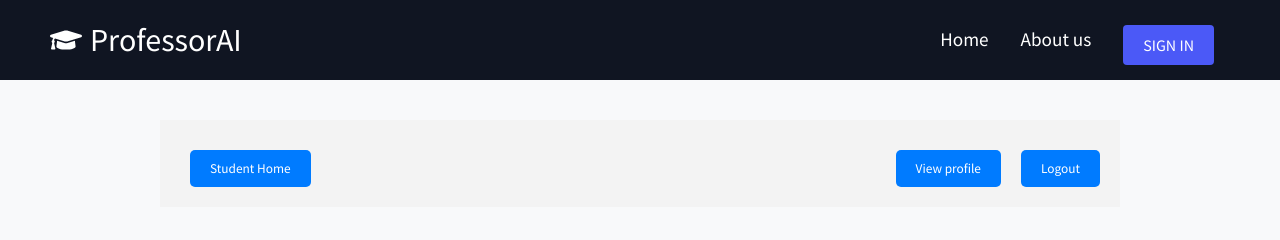
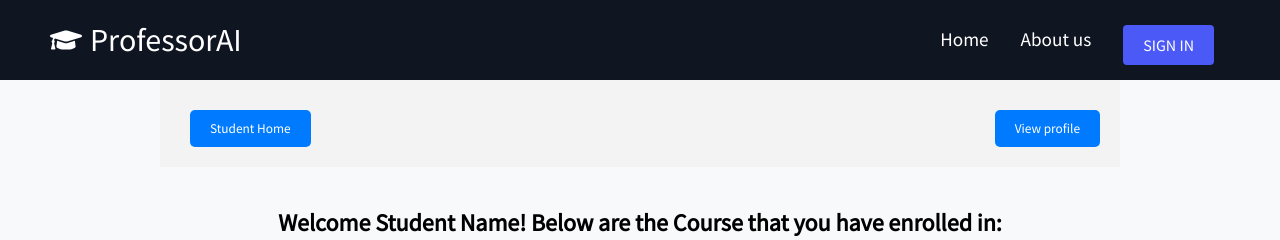
Before and after one commit to darshcloud/MastersProject_ProfessorAI, a React (Create React App) app in the folder frontend/: page /viewcourses in a window 1280 px wide. Shown: the top 240 px of the page. Built offline with nearby package versions, Linux system fonts and the light colour scheme.

Commit message:
Minor UI changes and removed test sample chatbot

```diff
--- a/frontend/src/pages/studentpage/Course.js
+++ b/frontend/src/pages/studentpage/Course.js
@@ -14,7 +14,7 @@ const Course = () => {
         <button>Student Home</button> {/* Changed text to match screenshot */}
         <div className="right-menu">
           <button>View profile</button>
-          <button>Logout</button>
+          {/*<button>Logout</button>*/}
         </div>
       </div>
       <div className="content">
@@ -38,25 +38,7 @@ const Course = () => {
           ))}
         </div>
       </div>
-      <ChatBot
-      steps={[
-        {
-          id: '1',
-          message: 'What is your name?',
-          trigger: '2',
-        },
-        {
-          id: '2',
-          user: true,
-          trigger: '3',
-        },
-        {
-          id: '3',
-          message: 'Hi {previousValue}, nice to meet you!',
-          end: true,
-        },
-      ]}
-    />
+      {/* chatbot comes in this page */}
     </div>
 
   );
--- a/frontend/src/pages/studentpage/Student.js
+++ b/frontend/src/pages/studentpage/Student.js
@@ -17,7 +17,7 @@ const Student = () => {
         <button>Student Home</button> {/* Changed text to match screenshot */}
         <div className="right-menu">
           <button>View profile</button>
-          <button>Logout</button>
+          {/*<button>Logout</button>*/}
         </div>
       </div>
       <div className="content">
--- a/frontend/src/pages/studentpage/StudentDashboard.css
+++ b/frontend/src/pages/studentpage/StudentDashboard.css
@@ -15,11 +15,9 @@ code {
 .dashboard {
   display: flex;
   flex-direction: column;
-  align-items: center; /* Ensures all items in the dashboard are centered */
-  gap: 20px;
-  padding: 20px;
-  max-width: 1200px; /* Control the max width of your dashboard */
-  margin: 20px auto; /* Center the dashboard horizontally */
+  align-items: center;
+  width: 100%;
+  align-self: center;
 }
 
 .header {
--- a/frontend/src/pages/studentpage/StudentDashboard.js
+++ b/frontend/src/pages/studentpage/StudentDashboard.js
@@ -19,7 +19,7 @@ const StudentDashboard = () => {
     <div className="dashboard">
       <div className="header">
         <button className="home-button">Student Home</button>
-        <button className="logout-button">Logout</button>
+        {/*<button className="logout-button">Logout</button>*/}
       </div>
       <div className="content">
         <div className="sub-content"> {/* This container will hold both content1 and content2 side by side */}
--- a/frontend/src/pages/studentpage/student.css
+++ b/frontend/src/pages/studentpage/student.css
@@ -18,7 +18,8 @@ code {
     display: flex;
     flex-direction: column;
     align-items: center;
-    width: 100%; /* Ensures full width */
+    width: 100%;
+    align-self: center;
 }
 
 /* Header styling */
```
